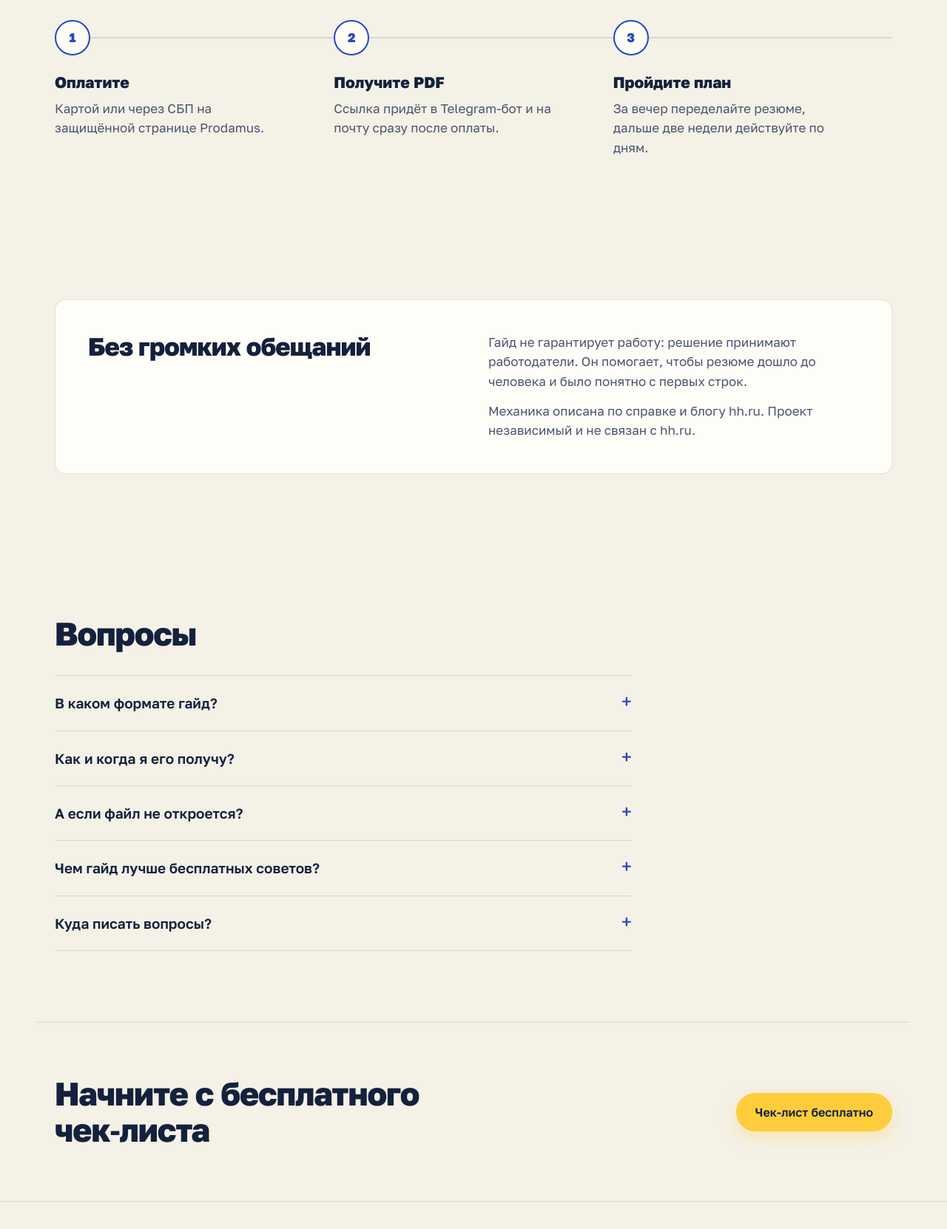
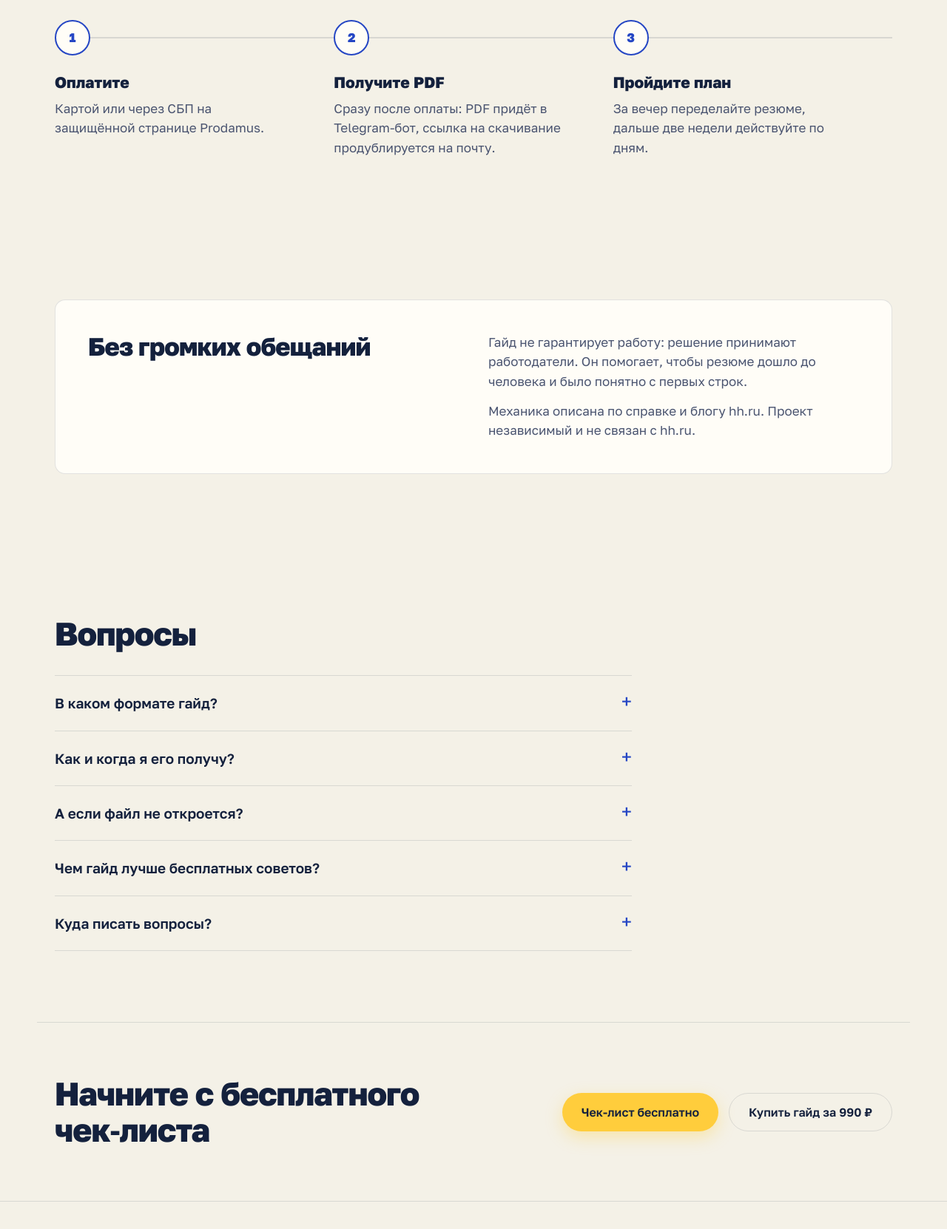
Before and after one commit to listestateru-cell/otklik, a plain HTML site: page index.html in a window 1280 px wide. Shown: the part 2400-4062 px from the top of the page at 74% size. Drawn offline with Linux system fonts and the light colour scheme.

Commit message:
Кнопка «Купить гайд» ведёт прямо на оплату Продамуса
Покупка с сайта идёт через облачный бот otklik: заказ, подписанная ссылка,
PDF в Telegram-бот и ссылка на скачивание на почту.

Co-Authored-By: Claude Opus 5.5 <noreply@anthropic.com>

```diff
--- a/index.html
+++ b/index.html
@@ -159,7 +159,7 @@ footer { padding: 40px 0 56px; color: var(--muted); font-size: 14.5px; border-to
       <h1>Чтобы на отклики отвечали, а не молчали</h1>
       <p class="lead">Как резюме читают алгоритмы hh.ru и что в нём поменять. Плюс план поиска на 14 дней.</p>
       <div class="cta">
-        <a class="btn btn-main" href="https://t.me/otklik_bez_tishiny_bot?start=site_buy">Купить гайд за 990 ₽</a>
+        <a class="btn btn-main" href="https://otklik.tdgzxqcky7.workers.dev/buy?src=site" rel="nofollow">Купить гайд за 990 ₽</a>
         <a class="btn btn-ghost" href="https://t.me/otklik_bez_tishiny_bot?start=site">Чек-лист бесплатно</a>
       </div>
     </div>
@@ -201,7 +201,7 @@ footer { padding: 40px 0 56px; color: var(--muted); font-size: 14.5px; border-to
     <h2>Как получить гайд</h2>
     <div class="steps">
       <div class="step"><i>1</i><h3>Оплатите</h3><p>Картой или через СБП на защищённой странице Prodamus.</p></div>
-      <div class="step"><i>2</i><h3>Получите PDF</h3><p>Ссылка придёт в Telegram-бот и на почту сразу после оплаты.</p></div>
+      <div class="step"><i>2</i><h3>Получите PDF</h3><p>Сразу после оплаты: PDF придёт в Telegram-бот, ссылка на скачивание продублируется на почту.</p></div>
       <div class="step"><i>3</i><h3>Пройдите план</h3><p>За вечер переделайте резюме, дальше две недели действуйте по дням.</p></div>
     </div>
   </section>
@@ -220,7 +220,7 @@ footer { padding: 40px 0 56px; color: var(--muted); font-size: 14.5px; border-to
     <h2>Вопросы</h2>
     <div class="faq" style="margin-top:32px">
       <details><summary>В каком формате гайд?</summary><p>PDF на 13 страниц. Удобно читать и с телефона, и с компьютера.</p></details>
-      <details><summary>Как и когда я его получу?</summary><p>Сразу после оплаты: ссылка придёт в Telegram-бот и на почту, которую вы укажете. Если за сутки ничего не пришло, напишите нам на почту.</p></details>
+      <details><summary>Как и когда я его получу?</summary><p>Сразу после оплаты страница вернёт вас в Telegram-бот, и там будет PDF. Ссылка на скачивание придёт ещё и на почту, которую вы укажете. Если что-то не пришло, напишите боту или нам на почту.</p></details>
       <details><summary>А если файл не откроется?</summary><p>Пришлём заново. Если не получится исправить, вернём деньги. Все условия в публичной оферте.</p></details>
       <details><summary>Чем гайд лучше бесплатных советов?</summary><p>В нём всё собрано в одну систему: что именно поменять в резюме, как отвечать на вопросы в чате и что делать каждый день две недели.</p></details>
       <details><summary>Куда писать вопросы?</summary><p>На почту <a href="mailto:listestateru+otklik@gmail.com">listestateru+otklik@gmail.com</a>. Отвечаем в течение трёх рабочих дней.</p></details>
@@ -229,7 +229,10 @@ footer { padding: 40px 0 56px; color: var(--muted); font-size: 14.5px; border-to
 
   <div class="wrap final">
     <h2>Начните с бесплатного чек‑листа</h2>
-    <a class="btn btn-main" href="https://t.me/otklik_bez_tishiny_bot?start=site">Чек-лист бесплатно</a>
+    <div class="cta" style="margin-top:0">
+      <a class="btn btn-main" href="https://t.me/otklik_bez_tishiny_bot?start=site">Чек-лист бесплатно</a>
+      <a class="btn btn-ghost" href="https://otklik.tdgzxqcky7.workers.dev/buy?src=site_bottom" rel="nofollow">Купить гайд за 990 ₽</a>
+    </div>
   </div>
 </main>
 
```
